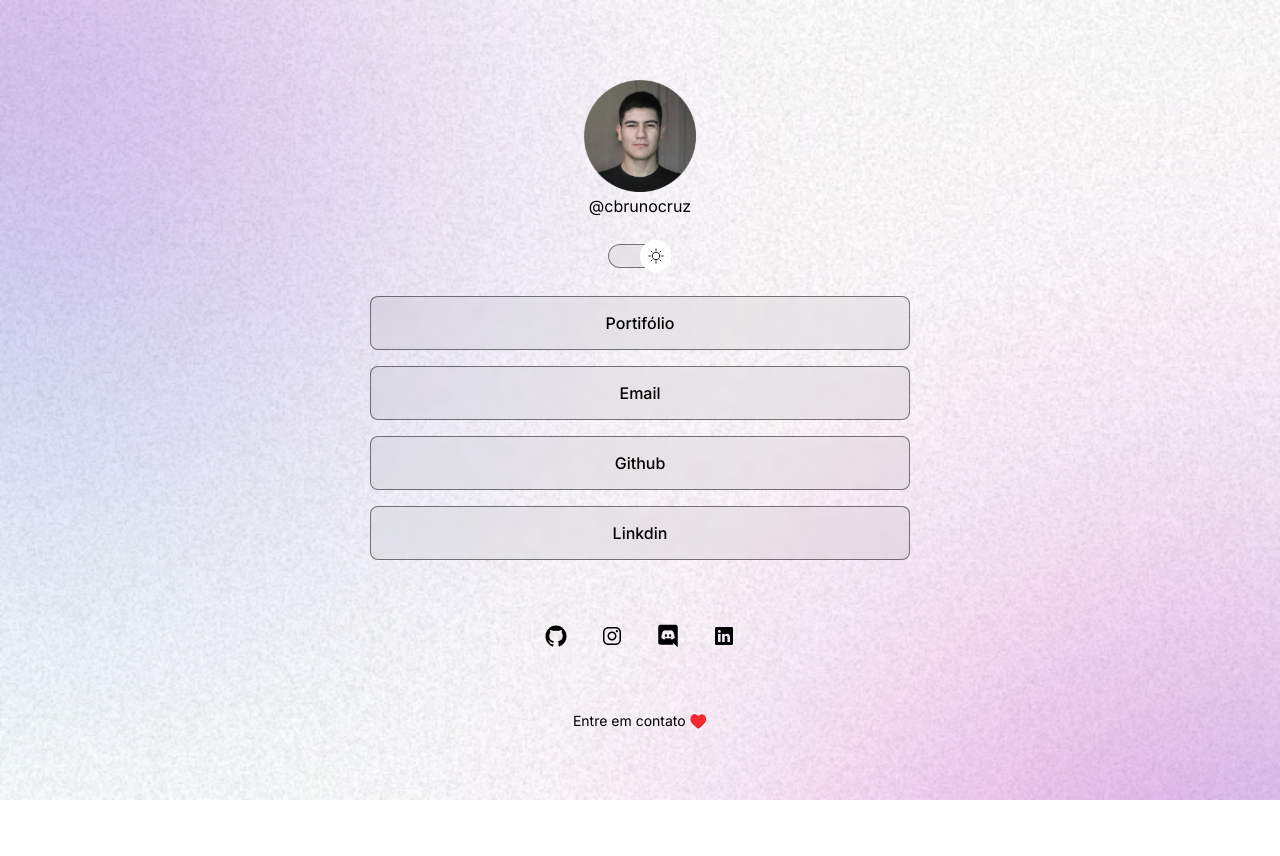
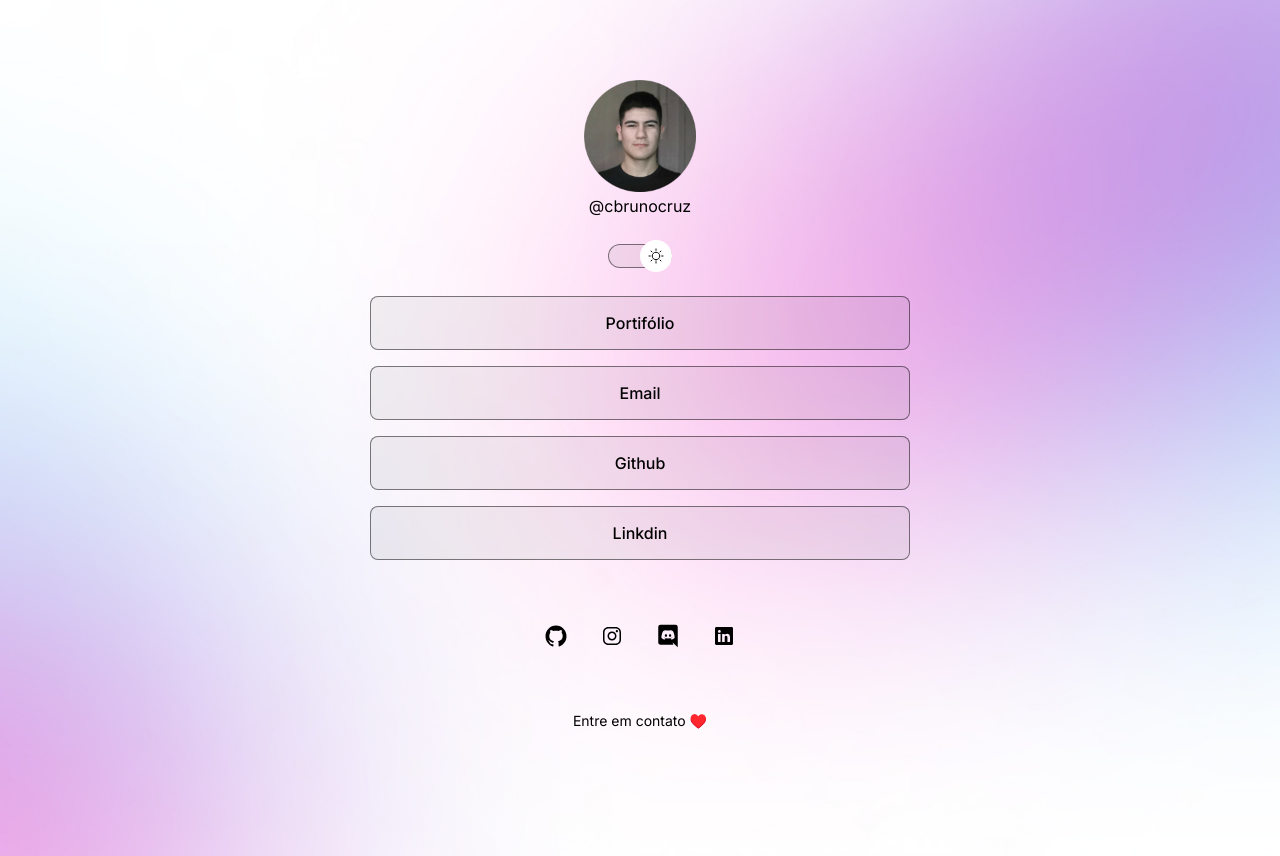
Before and after one commit to cbrunocruz/projeto-P, a plain HTML site: page index.html in a window 1280 px wide. Both pictures are taken after a click on the element 640 px from the left and 256 px from the top of the page. Before the commit the page ends 800 px from the top, so only its background shows below. Drawn offline with nearby package versions, Linux system fonts and the light colour scheme.

Commit message:
media quiries

```diff
--- a/style.css
+++ b/style.css
@@ -11,7 +11,7 @@
   --surface-color: rgba(255, 255, 255, 0.05);
   --surface-color-hover: rgba(0, 0, 0, 0.02);
   --highlight-color: rgba(255, 255, 255, 0.2);
-  --switch-bg-url: url(./assets/moon-stars.svg)
+  --switch-bg-url: url(./assets/moon-stars.svg);
 }
 
 .light {
@@ -21,12 +21,13 @@
   --surface-color: rgba(0, 0, 0, 0.05);
   --surface-color-hover: rgba(0, 0, 0, 0.02);
   --highlight-color: rgba(0, 0, 0, 0.1);
-  --switch-bg-url: url(./assets/sun.svg)
+  --switch-bg-url: url(./assets/sun.svg);
 }
 
 body {
   /*background: color image repeat position/size*/
   background: var(--bg-url) no-repeat top center/cover;
+  height: 100vh;
 }
 
 body * {
@@ -165,3 +166,14 @@ footer {
   text-align: center;
   font-size: 14px;
 }
+
+/*media queries*/
+@media (min-width: 700px) {
+  :root {
+    --bg-url: url(assets/bg-mobile.jpg);
+  }
+
+  .light {
+    --bg-url: url(./assets/bg-desktop-light.jpg);
+  }
+}
```
